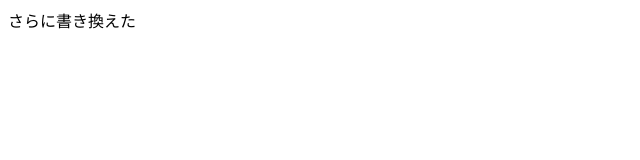
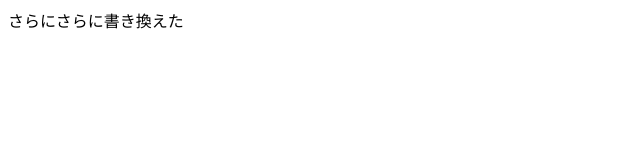
Before and after one commit to kokokokokoaaaaa/2025-05-12, a plain HTML site: page index.html in a window 1280 px wide. Shown: the whole page, without its empty margins (0-640 px from the left). Drawn offline with Linux system fonts and the light colour scheme.

Commit message:
Update index.html

```diff
--- a/index.html
+++ b/index.html
@@ -5,6 +5,6 @@
     <title>タイトル</title>
   </head>
   <body>
-    さらに書き換えた
+    さらにさらに書き換えた
   </body>
 </html>
```
